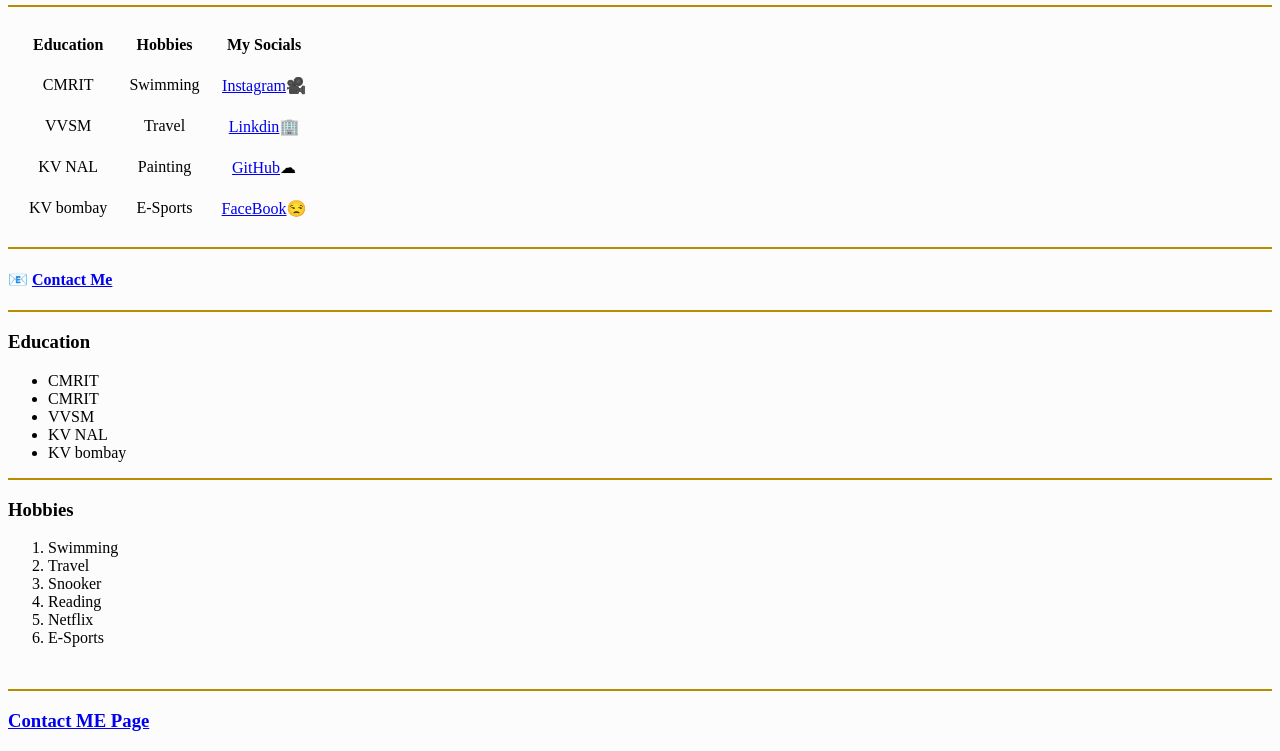
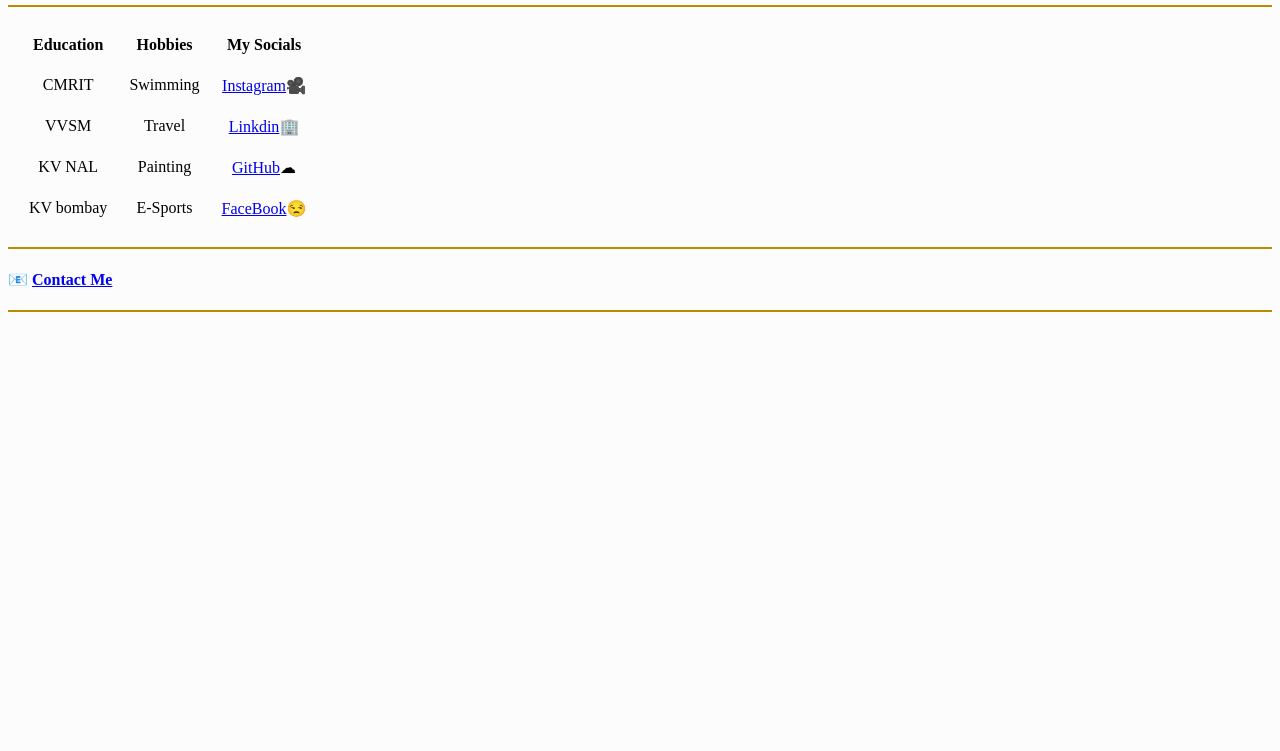
Before and after one commit to HarishwarS/CVHTMLOnly, a plain HTML site: page index.html in a window 1280 px wide. Shown: the part 539-1290 px from the top of the page. After the commit the page ends 859 px from the top, so only its background shows below. Drawn offline with Linux system fonts and the light colour scheme.

Commit message:
Took out Education and Hobbies
They were present at the bottom. Took them out.

```diff
--- a/index.html
+++ b/index.html
@@ -115,28 +115,6 @@ part of the organization’s success story.<br>
   <hr color="#ba8c00">
   <h4 cellspacing="10">📧 <a href="contactme.html">Contact Me</a></h4>
   <hr color="#ba8c00">
-
-  <h3>Education</h3>
-  <ul>
-    <li>CMRIT</li>
-    <li>CMRIT</li>
-    <li>VVSM</li>
-    <li>KV NAL</li>
-    <li>KV bombay</li>
-  </ul>
-  <hr color="#ba8c00">
-  <h3>Hobbies</h3>
-  <ol>
-    <li>Swimming</li>
-    <li>Travel</li>
-    <li>Snooker</li>
-    <li>Reading</li>
-    <li>Netflix</li>
-    <li>E-Sports</li>
-  </ol><br>
-  <hr color="#ba8c00">
-  <h3><a href="contactme.html">Contact ME Page</a></h3>
-
 </body>
 
 </html>
```
